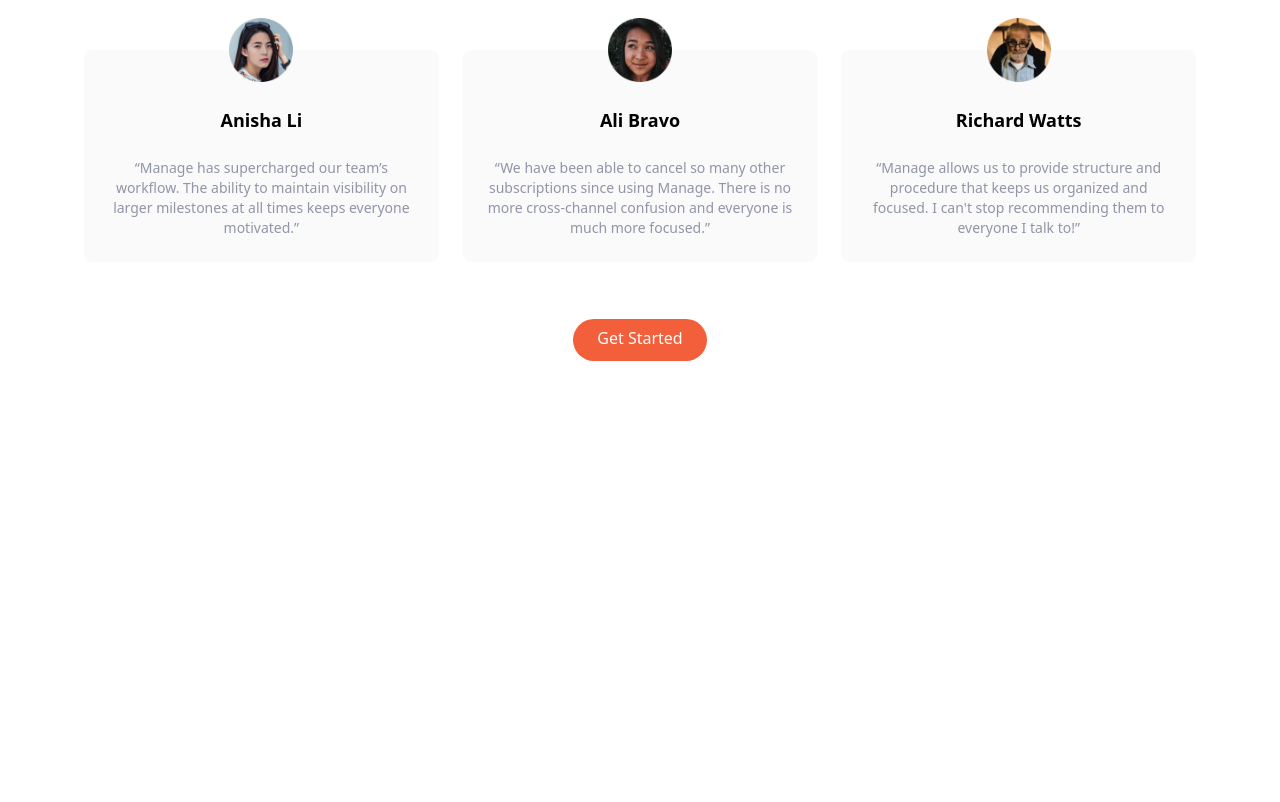
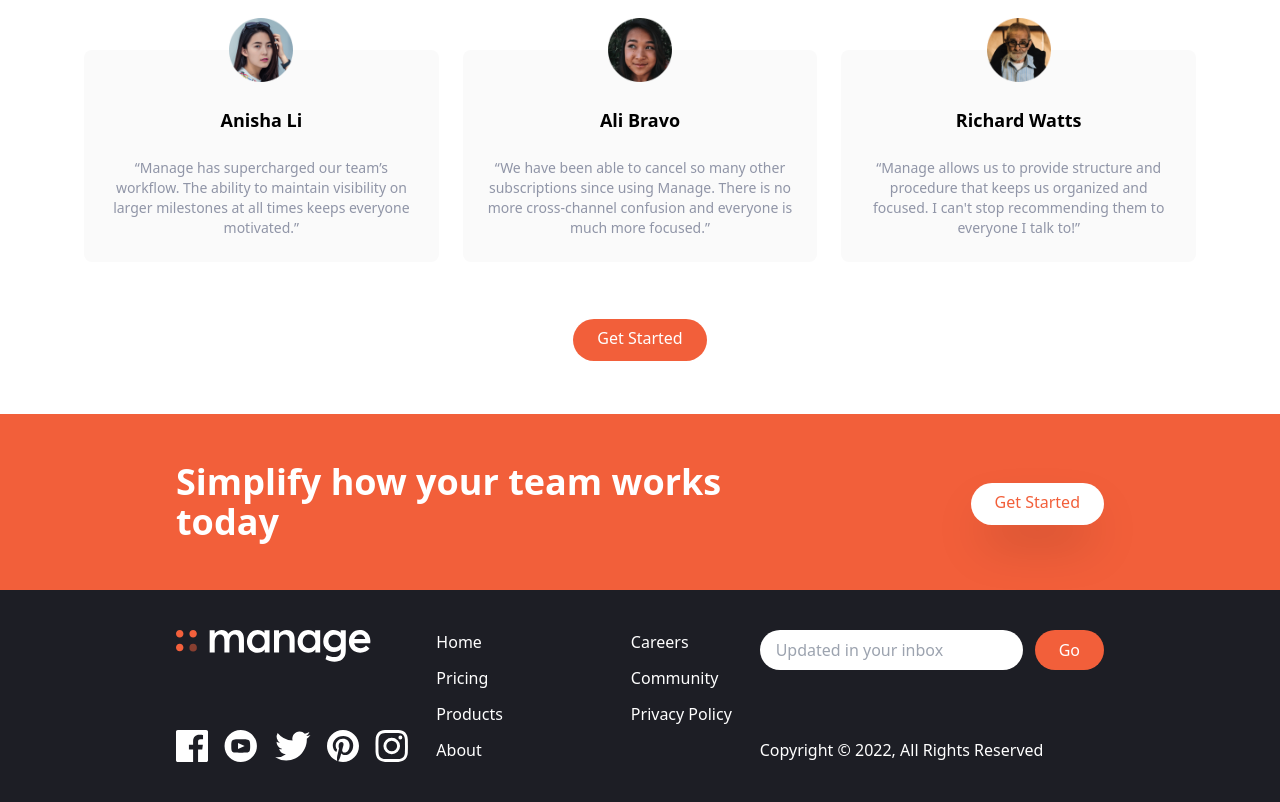
Before and after one commit to alizwarraich/tailwind-manage-landing-page, a website: page index.html in a window 1280 px wide. Shown: the part 1426-2228 px from the top of the page. Before the commit the page ends 1840 px from the top, so only its background shows below. Drawn offline with Linux system fonts and the light colour scheme.

Commit message:
Completed the webpage

```diff
--- a/index.html
+++ b/index.html
@@ -211,6 +211,97 @@
             </div>
         </div>
     </section>
+
+    <!-- CTA Section -->
+    <section id="cta" class="bg-brightRed">
+        <!-- Flex Container -->
+        <div
+            class="container flex flex-col items-center justify-between px-6 py-24 mx-auto space-y-12 md:py-12 md:flex-row md:space-y-0">
+            <!-- Heading -->
+            <h2 class="text-5xl font-bold text-center text-white md:text-4xl md:max-w-xl md:text-left">
+                Simplify how your team works today
+            </h2>
+            <!-- Button -->
+            <div>
+                <a href="#"
+                    class="p-3 px-6 pt-2 text-brightRed bg-white rounded-full shadow-2xl baseline hover:opacity-75">Get
+                    Started</a>
+            </div>
+        </div>
+    </section>
+
+    <!-- Footer -->
+    <footer class="bg-veryDarkBlue">
+        <!-- Flex Container -->
+        <div
+            class="container flex flex-col-reverse justify-between px-6 py-10 mx-auto space-y-8 md:flex-row md:space-y-0">
+            <!-- Logo and social links container -->
+            <div
+                class="flex flex-col-reverse items-center justify-between space-y-12 md:flex-col md:space-y-0 md:items-start">
+                <div class="mx-auto my-6 text-center text-white md:hidden">
+                    Copyright &copy; 2022, All Rights Reserved
+                </div>
+                <!-- Logo -->
+                <div>
+                    <img src="img/logo-white.svg" class="h-8" alt="" />
+                </div>
+                <!-- Social Links Container -->
+                <div class="flex justify-center space-x-4">
+                    <!-- Link 1 -->
+                    <a href="#">
+                        <img src="img/icon-facebook.svg" alt="" class="h-8 hover:opacity-80" />
+                    </a>
+                    <!-- Link 2 -->
+                    <a href="#">
+                        <img src="img/icon-youtube.svg" alt="" class="h-8 hover:opacity-80" />
+                    </a>
+                    <!-- Link 3 -->
+                    <a href="#">
+                        <img src="img/icon-twitter.svg" alt="" class="h-8 hover:opacity-80" />
+                    </a>
+                    <!-- Link 4 -->
+                    <a href="#">
+                        <img src="img/icon-pinterest.svg" alt="" class="h-8 hover:opacity-80" />
+                    </a>
+                    <!-- Link 5 -->
+                    <a href="#">
+                        <img src="img/icon-instagram.svg" alt="" class="h-8 hover:opacity-80" />
+                    </a>
+                </div>
+            </div>
+            <!-- List Container -->
+            <div class="flex justify-around space-x-32">
+                <div class="flex flex-col space-y-3 text-white">
+                    <a href="#" class="hover:text-brightRed">Home</a>
+                    <a href="#" class="hover:text-brightRed">Pricing</a>
+                    <a href="#" class="hover:text-brightRed">Products</a>
+                    <a href="#" class="hover:text-brightRed">About</a>
+                </div>
+                <div class="flex flex-col space-y-3 text-white">
+                    <a href="#" class="hover:text-brightRed">Careers</a>
+                    <a href="#" class="hover:text-brightRed">Community</a>
+                    <a href="#" class="hover:text-brightRed">Privacy Policy</a>
+                </div>
+            </div>
+
+            <!-- Input Container -->
+            <div class="flex flex-col justify-between">
+                <form>
+                    <div class="flex space-x-3">
+                        <input type="text" class="flex-1 px-4 rounded-full focus:outline-none"
+                            placeholder="Updated in your inbox" />
+                        <button
+                            class="px-6 py-2 text-white rounded-full bg-brightRed hover:bg-brightRedLight focus:outline-none">
+                            Go
+                        </button>
+                    </div>
+                </form>
+                <div class="hidden text-white md:block">
+                    Copyright &copy; 2022, All Rights Reserved
+                </div>
+            </div>
+        </div>
+    </footer>
 </body>
 
 </html>
```
Also changed, not shown: css/main.css.
